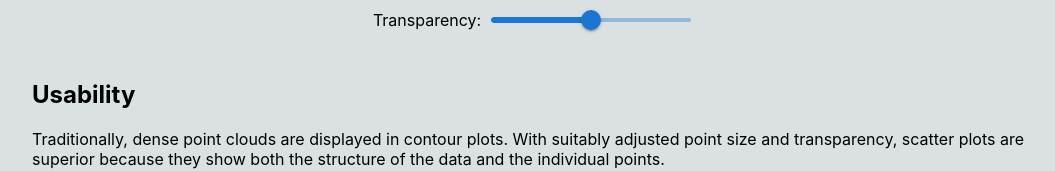
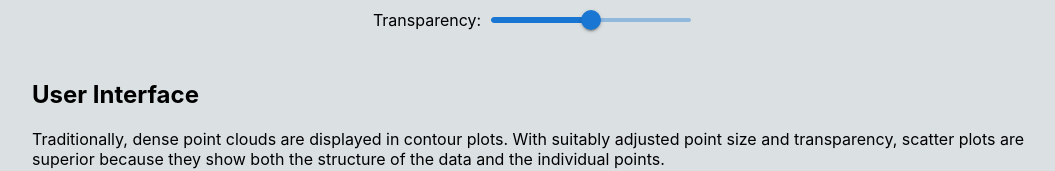
Before and after one commit to hemanrobinson/svg-canvas-performance, a React (Create React App) app: page / in a window 1280 px wide. Shown: the part 632-803 px from the top of the page, without its empty margins (108-1163 px from the left). Built offline with nearby package versions, Linux system fonts and the light colour scheme.

Commit message:
Usability -> User Interface

```diff
--- a/src/App.js
+++ b/src/App.js
@@ -50,7 +50,7 @@ const App = () => {
                     onChangeCommitted={( event, value ) => setOpacity( 1 - value )} />
             </div>
             <div className="Description">
-                <h2>Usability</h2>
+                <h2>User Interface</h2>
                 <p>
                 Traditionally, dense point clouds are displayed in contour plots. With suitably adjusted point size and transparency, scatter plots are superior because they show both the structure of the data and the individual points.
                 </p>
```
